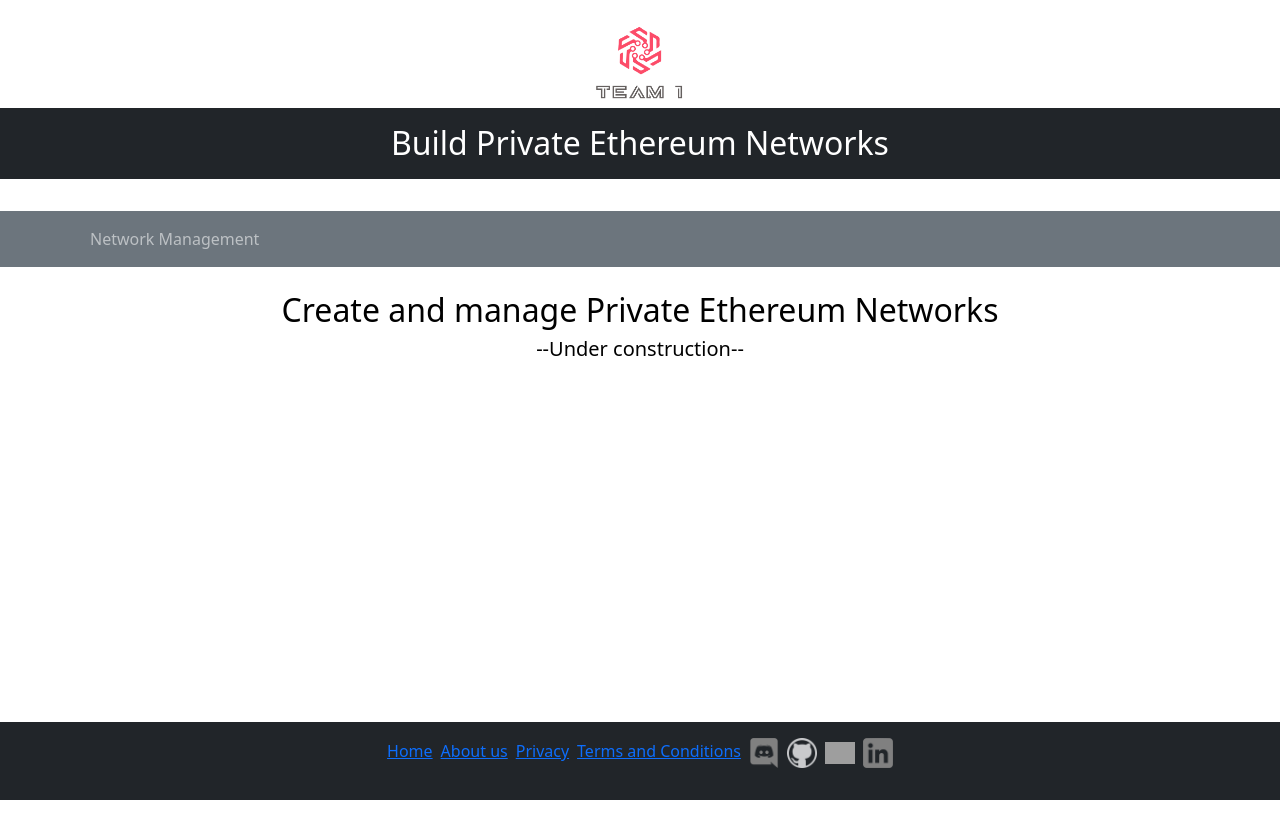
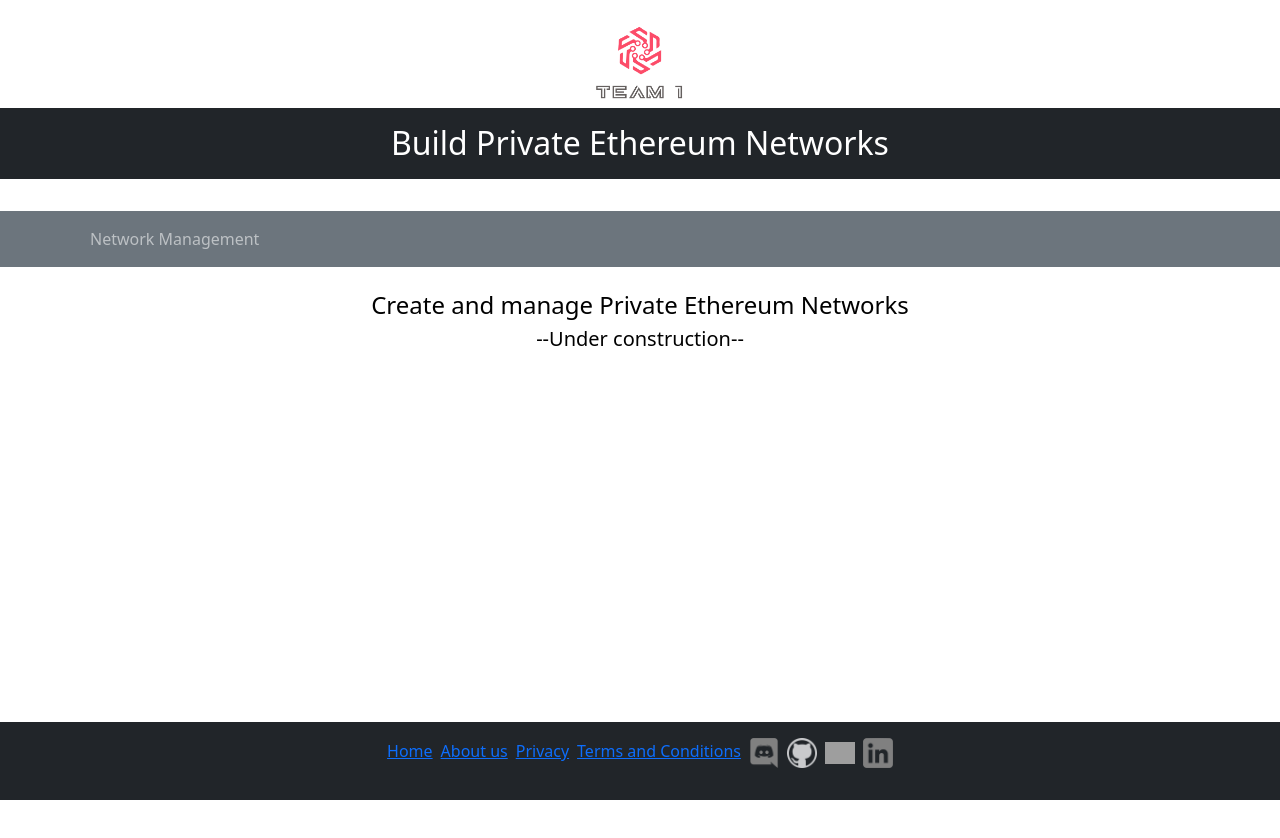
Before and after one commit to juangas/Proyecto_ETH_CC_Grupo_1, a React (Vite) app in the folder front/: page /network in a window 1280 px wide. Shown: the top 838 px of the page. Before the commit the page ends 800 px from the top, so only its background shows below. Built offline with nearby package versions, Linux system fonts and the light colour scheme; grey boxes are pictures that could not be loaded.

Commit message:
Fix container overflow and some references

```diff
--- a/front/src/components/About.jsx
+++ b/front/src/components/About.jsx
@@ -3,7 +3,7 @@ import 'bootstrap/dist/css/bootstrap.min.css';
 
 function About() {
 	return (
-		<div className="container overflow-auto">
+		<div className="container vh-100 overflow-auto">
 			<h1 className="text-center">About Us</h1>
 			<p>Welcome to "CodeCrypto-EthereumTeamProject-Team1"! </p>
             <p>We are dedicated to providing tools to deploy and manage easily PRIVATE ETHEREUM NETWORKS based on geth ethereum client <a href="https://geth.ethereum.org/docs">(geth link)</a></p>
--- a/front/src/components/Network.jsx
+++ b/front/src/components/Network.jsx
@@ -3,9 +3,11 @@ import 'bootstrap/dist/css/bootstrap.min.css';
 
 function Network() {
 	return (
-		<div className="bg-white text-black text-center py-4 ">
-			<h2>Create and manage Private Ethereum Networks</h2>
-            <h5>--Under construction--</h5>
+		<div className="container vh-100 overflow-auto">
+			<div className="bg-white text-black text-center py-4 ">
+				<h4>Create and manage Private Ethereum Networks</h4>
+				<h5>--Under construction--</h5>
+			</div>
 		</div>
 	);
 }
--- a/front/src/components/Privacy.jsx
+++ b/front/src/components/Privacy.jsx
@@ -4,7 +4,7 @@ import 'bootstrap/dist/css/bootstrap.min.css';
 function Privacy() {
 
 	return (
-		<div className="container mt-5 overflow-auto">
+		<div className="container vh-100 overflow-auto">
 			<h1 className="text-center">Privacy Policy</h1>
 			<p>This Privacy Policy describes how "CodeCrypto-EthereumTeamProject-Team1" collects, uses, and discloses information we receive through your use of this website.</p>
 			<p><strong>Information Collection and Use</strong></p>
--- a/front/src/components/Terms.jsx
+++ b/front/src/components/Terms.jsx
@@ -5,7 +5,7 @@ function Terms() {
 
 	return (
 
-		<div className="container mt-5 overflow-auto">
+		<div className="container vh-100 overflow-auto">
 			<h1 className="text-center">Terms and Conditions of Use</h1>
 			<p><strong>1. Acceptance of Terms</strong></p>
 			<p>By accessing and using this website, you agree to comply with and be subject to these terms and conditions of use. If you do not agree with any of these terms, please do not use this site.</p>
@@ -24,7 +24,7 @@ function Terms() {
 			<p><strong>8. Applicable Law</strong></p>
 			<p>These terms and conditions are governed by the laws applicable in the national and international territory, without regard to their conflicts of legal principles.</p>
 			<p><strong>9. Contact</strong></p>
-			<p>If you have any questions or concerns about these terms and conditions, please contact us <a href="/src/pages/about.html">here</a>.</p>
+			<p>If you have any questions or concerns about these terms and conditions, please contact us <a href="/about">here</a>.</p>
 			<p className="mt-5 text-center">By using this site, you agree to these terms and conditions of use.</p>
 
 		</div>
```
